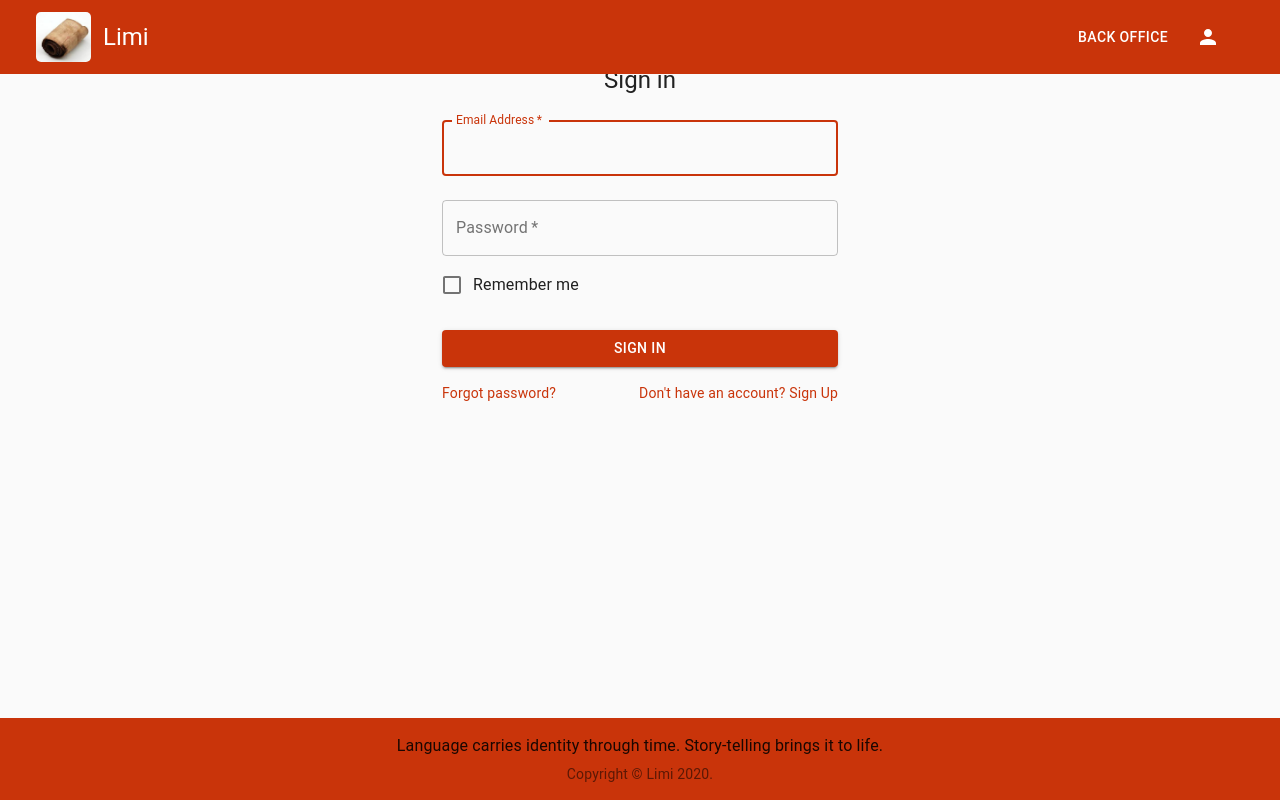
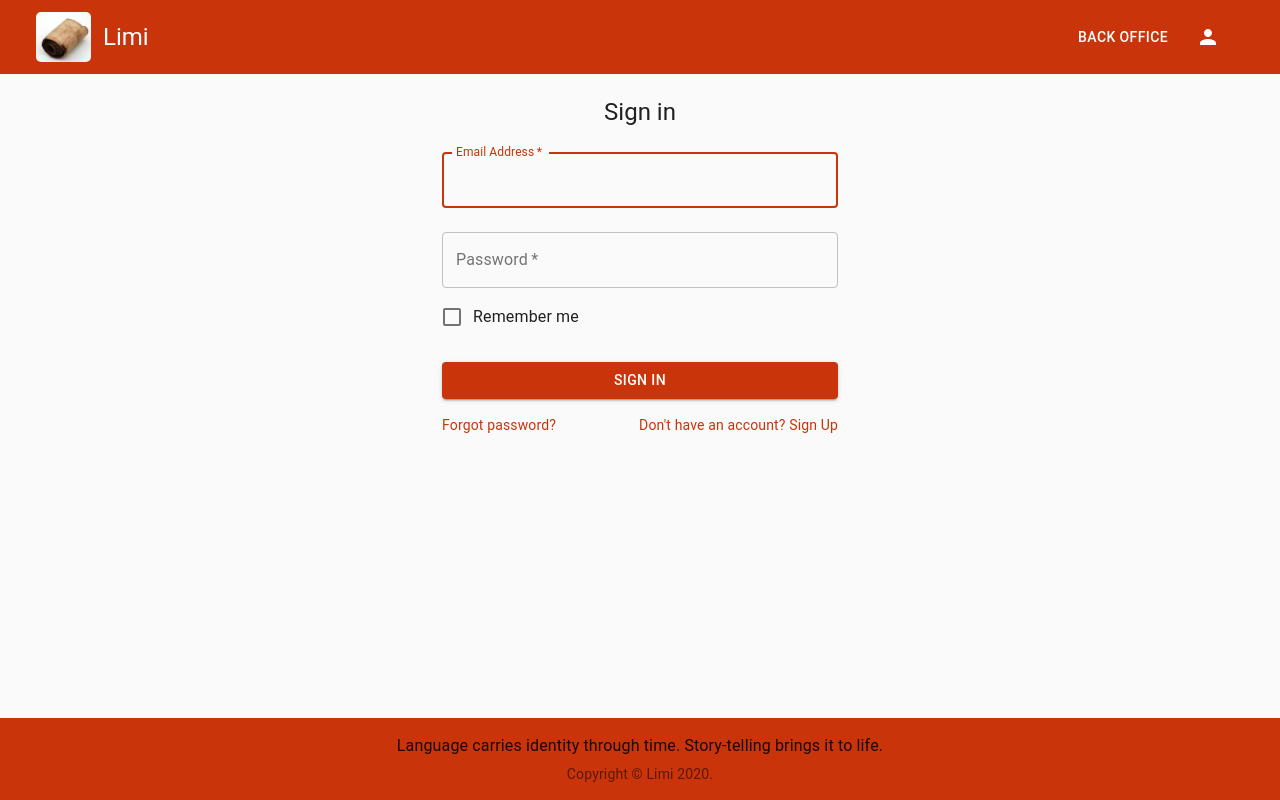
Before and after one commit to badgerine/limi, a React (Create React App) app: page /authentication in a window 1280 px wide. Built offline with nearby package versions, Linux system fonts and the light colour scheme.

Commit message:
adjust sign in spacing

```diff
--- a/src/components/Authentication/Authentication.js
+++ b/src/components/Authentication/Authentication.js
@@ -15,7 +15,7 @@ import Container from '@material-ui/core/Container';
 
 const useStyles = makeStyles((theme) => ({
   paper: {
-    marginTop: theme.spacing(8),
+    marginTop: theme.spacing(12),
     display: 'flex',
     flexDirection: 'column',
     alignItems: 'center',
```
